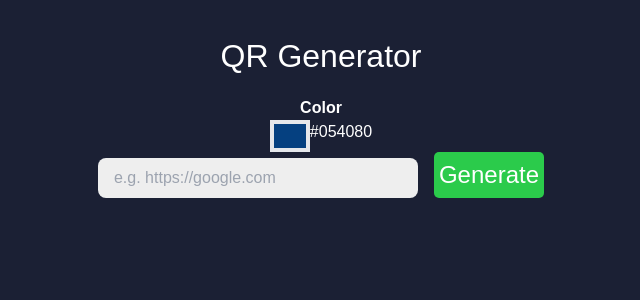
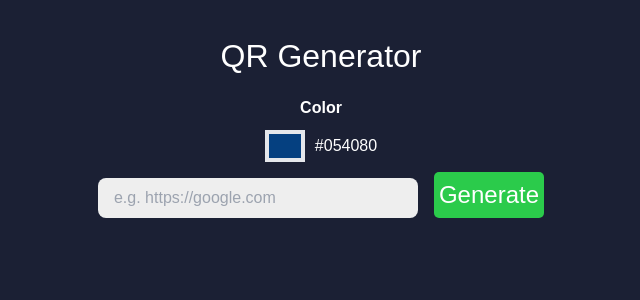
Before and after one commit to Mast8/react-qr, a React (Create React App) app: page / in a window 1280 px wide. Shown: the top 300 px of the page, without its empty margins (319-959 px from the left). Built offline with nearby package versions, Linux system fonts and the light colour scheme.

Commit message:
css style

```diff
--- a/public/index.html
+++ b/public/index.html
@@ -11,7 +11,7 @@
     />
     <link rel="apple-touch-icon" href="%PUBLIC_URL%/logo192.png" />
     <link rel="manifest" href="%PUBLIC_URL%/manifest.json" />
-    <title>Get QrCode</title>
+    <title>QrCode Gen</title>
   </head>
   <body>
     <noscript>You need to enable JavaScript to run this app.</noscript>
--- a/src/components/InputColor.js
+++ b/src/components/InputColor.js
@@ -23,7 +23,7 @@ const InputColor = () => {
           onClick={() => setDisplayColorPicker(!displayColorPicker)}
           style={{ background: color }}
           className="w-10 h-8 cursor-pointer border-4"></div>
-        <span>{color}</span>
+        <span className="hex">{color}</span>
       </div>
       {
         displayColorPicker && (
--- a/src/index.css
+++ b/src/index.css
@@ -47,6 +47,15 @@ input {
 .color-picker {
 	display: flex;
 	justify-content: center;
+	text-align: center;
+	padding: 10px;
+}
+
+.hex {
+	text-align: center;
+	padding-left: 10px;
+	display: flex;
+	align-items: center;
 }
 
 button, a {
```
